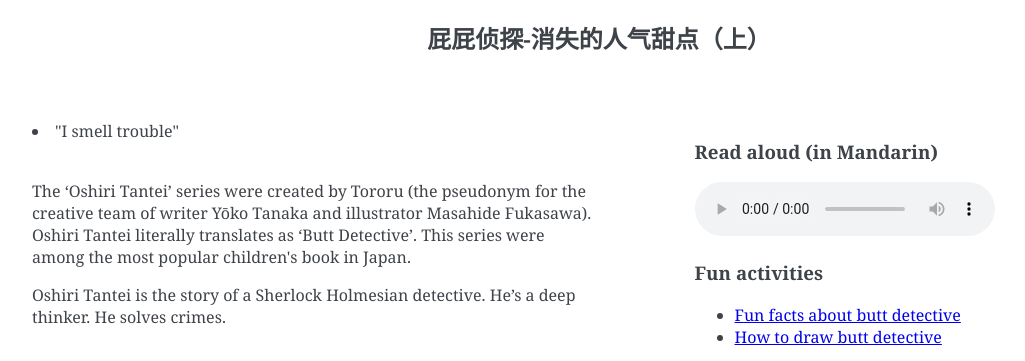
After one commit to Changshama/interactive-reading-demo, a Flask app: template templates/pipi/part1.html in a window 1280 px wide. The commit adds this page. Shown: the top 361 px of the page, without its empty margins (41-1066 px from the left). Run offline with Flask 2, Linux system fonts and the light colour scheme; the template is opened without the code that fills it, so the values that code supplies are empty.

Commit message:
new pages

```diff
--- a/templates/index.html
+++ b/templates/index.html
@@ -55,7 +55,11 @@
                  <li><a href="{{url_for('100_floor.landing')}}">100层的房子</a></li>
                  <li><a href="{{url_for('firetruck.landing')}}">快跑，云梯消防车</a></li>
              </ul>
-
+          <h3>Read-aloud stories:</h3>
+             <ul>
+                 <li><a href="{{url_for('pipi.part1')}}">屁屁侦探-消失的人气甜点（上）</a></li>
+                 <li><a href="{{url_for('pipi.part2')}}">屁屁侦探-消失的人气甜点（下）</a></li>
+             </ul>
           <h3>Resources:</h3>
              <ul>
                  <li><a href="{{url_for('resources.guidance')}}">Picture book reading guidance</a></li>
--- /dev/null
+++ b/templates/pipi/part1.html
@@ -0,0 +1,52 @@
+<!DOCTYPE html>
+ <html>
+     <head>
+         <title>Welcome to CocoRead!</title>
+         <link rel="stylesheet" type="text/css" href="static/style/web-speech.css" />
+         <script type="text/javascript" src="https://code.jquery.com/jquery-3.3.1.min.js"></script>
+     </head>
+     <body>
+          <h2 style="text-align:center">屁屁侦探-消失的人气甜点（上）</h2>
+          </br>
+          </br>
+         <div class="container">
+           <div class="first-div">
+             <div id = 'home'>
+              <li>"I smell trouble"</li>
+              </br>
+              <p>The ‘Oshiri Tantei’ series were created by Tororu (the pseudonym for the creative team of writer Yōko Tanaka and illustrator Masahide Fukasawa). Oshiri Tantei literally translates as ‘Butt Detective’. This series were among the most popular children's book in Japan.</p>
+              <p>Oshiri Tantei is the story of a Sherlock Holmesian detective. He’s a deep thinker. He solves crimes. </p>
+              </br>
+              <li>What is the story about?</li>
+              </br>
+              <p>林荫大街的“甜蜜糖果店”发生了偷盗事件，店里的恐龙化石糖、炸弹巧克力、ABC饼干...都被偷走了。
+                屁屁侦探接受委托，根据案发现场留下的脚印、目击者的证词、掉落的人气甜点等，一路追查...</p>
+              <li>Reading tips</li>
+              </br>
+              <p>屁屁侦探是如何分析店里的脚印的？脚印的主人都是谁？</p>
+              <li>Bonus</li>
+              </br>
+              <p>The butt detective Oshiri Tantei's image is based on a rare birth defect, which is Torsonic Polarity Syndrome, or TPS for short.</p>
+              <p>This condition causes a person to grow a buttocks where their head should be, making the affected a literal "butt-head". According to Stephen and Martha Thompson, more than eleven people worldwide suffer from this condition and although some may think that they would have faces where their buttocks would normally be, this is not the case. Underneath the buttocks is a fully functional face with a full set of fully functioning organs.</p>
+              <p>In South Park Season Five, the episode "How to eat with your butt" depicted two characters with this birth defect.</p>
+
+            </div>
+           </div>
+
+         <div class="second-div">
+           <div style='margin-left:15%;margin-bottom:10px;'>
+          <h3>Read aloud (in Mandarin)</h3>
+          <audio id='modelreading' controls="controls" autostart="false"
+                    src="{{ url_for('static', filename='audio/pipi/detective-part1.wav') }}" type="audio/wav"></audio>
+          <h3>Fun activities</h3>
+             <ul>
+                 <li><a href="https://www.youtube.com/watch?v=l_QqWcyKuTI">Fun facts about butt detective</a></li>
+                 <li><a href="https://www.youtube.com/watch?v=Mx_Y8gvZyBU&list=PLcPHTUaSk8bPgIXDnfd5qt8mdtt_E4e7q">How to draw butt detective</a></li>
+             </ul>
+          <img src="{{ url_for('static', filename='images/pipi-fp.png') }}" class='homeImg2'>
+            </div>
+        </div>
+       </div>
+
+     </body>
+ </html>
```
Also changed, not shown: templates/pipi/part2.html (added, +49 -0 lines).
